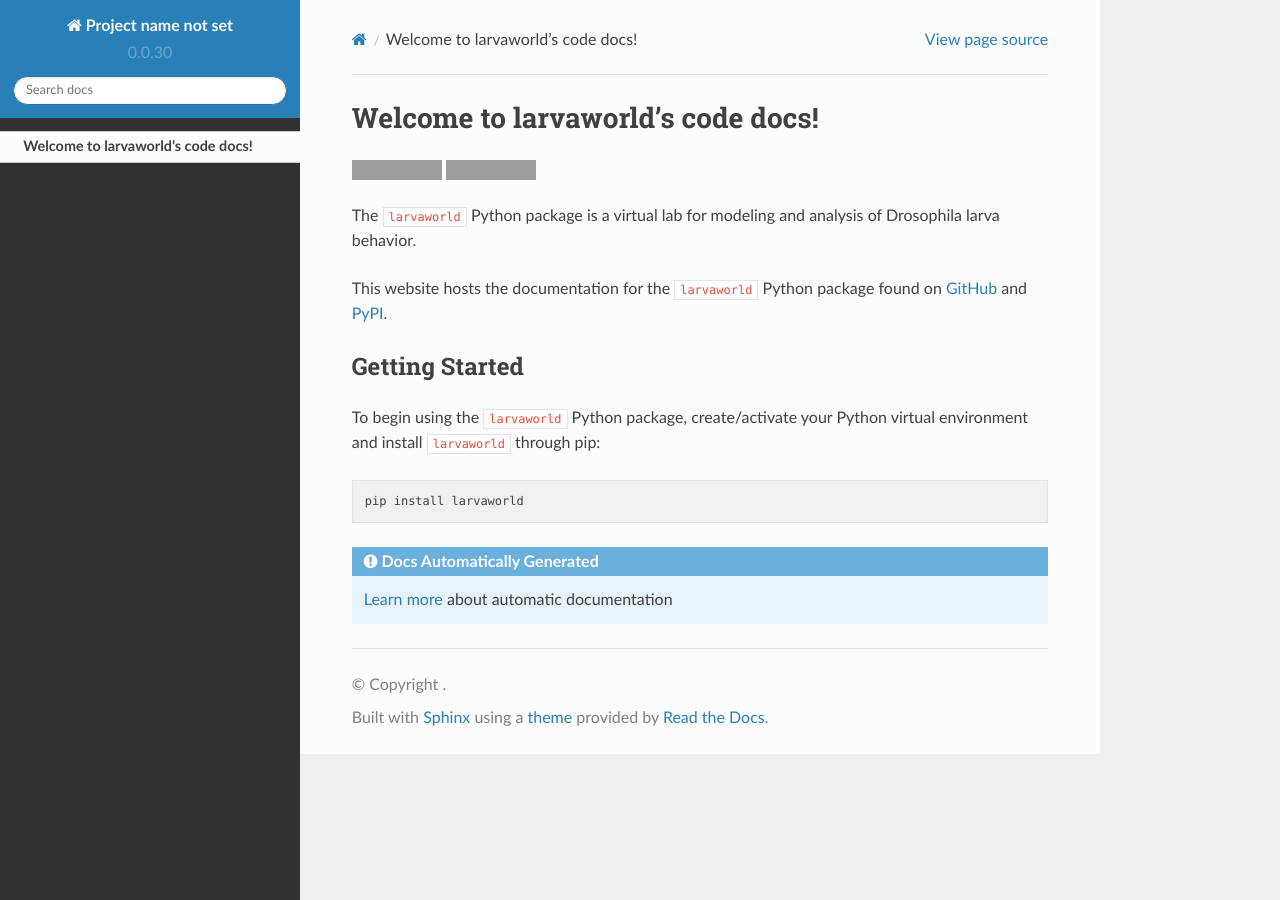
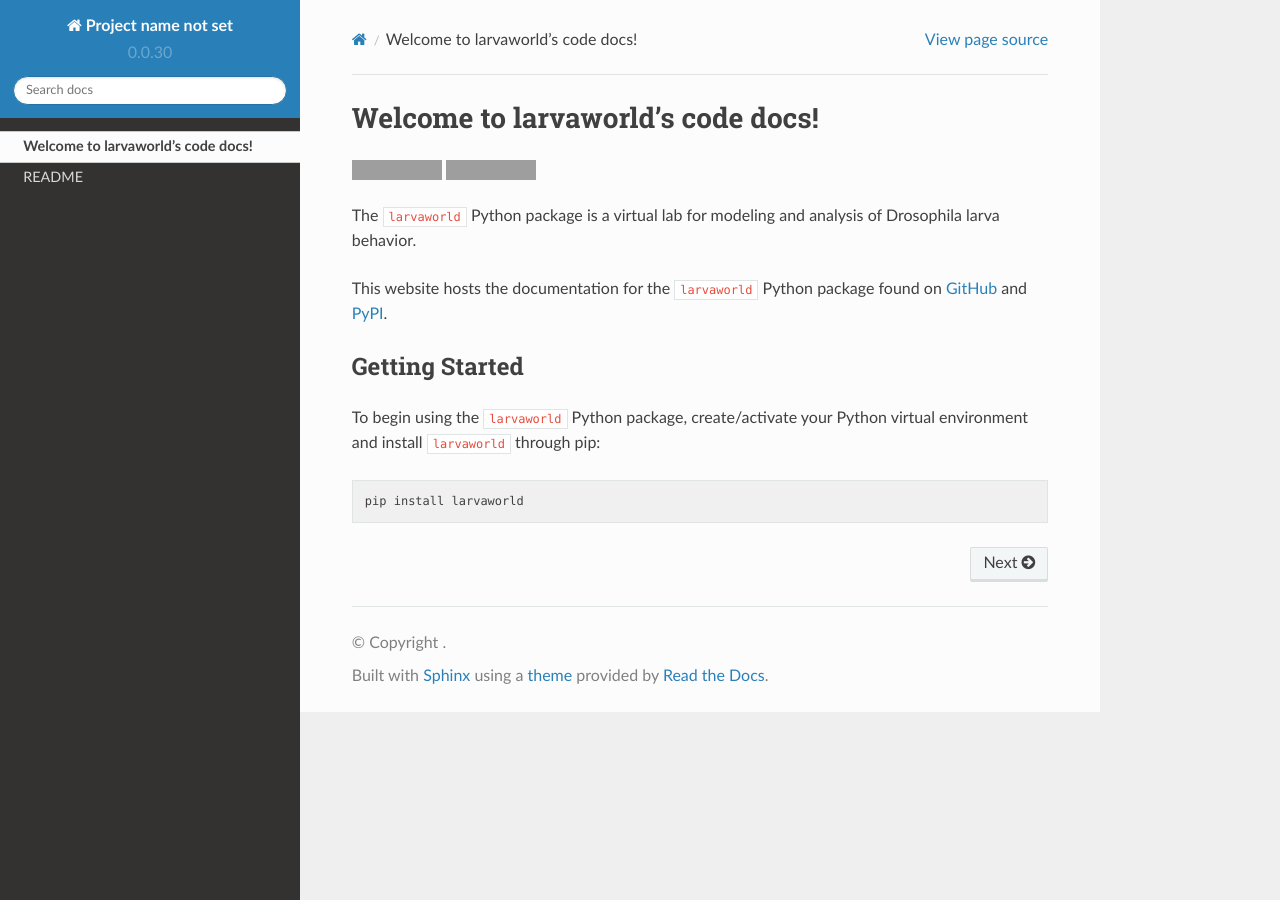
Before and after one commit to nawrotlab/larvaworld, a Sphinx documentation site: the page built from docs/source/index.rst, in a window 1280 px wide. Built offline with Sphinx 7.4.7 and the Read the Docs theme 2.0.0, drawn with Linux system fonts in a browser that asks for light colours; pages that are not in the unit, such as notebooks, are missing from menus; the version number is read from the project's files by our own code; grey boxes are pictures that could not be loaded.

Commit message:
added docs folder

```diff
--- a/docs/source/conf.py
+++ b/docs/source/conf.py
@@ -96,9 +96,45 @@ autodoc_typehints = "description"
 import larvaworld
 #print(larvaworld.__path__)
 
+append_material = """
+
+.. toctree::
+   :maxdepth: 2
+   :caption: Examples
+   :hidden:
+
+   about-examples.rst
+   examples/index
+
+"""
+
+extra = """
+
+.. toctree::
+   :maxdepth: 2
+   :caption: Development Guide
+   :hidden:
+
+   dev-guide/contributing
+   dev-guide/repo-structure
+   dev-guide/templates
+   dev-guide/snippets/index
+   dev-guide/resources
+
+"""
+
 from gendocs import Generator
 gen = Generator()
 gen.DocumentPackages(larvaworld,
                      index_base='../index_base.rst',
-                     showprivate=True
+                     showprivate=True,
+                     notify=False,
+                     intro_pages=[
+                         'readme_link',
+                         #'overview/getting-started',
+                         #'overview/featured',
+                         #'overview/agu-2018',
+                     ],
+                     # append_material=append_material,
+                     # extra=extra,
                     )
--- a/docs/source/index.rst
+++ b/docs/source/index.rst
@@ -28,10 +28,15 @@ environment and install ``larvaworld`` through pip:
     pip install larvaworld
 
 
+
+
+
+
 .. toctree::
    :hidden:
 
    self
+   readme_link
 
 
 
@@ -42,10 +47,3 @@ environment and install ``larvaworld`` through pip:
 
 
    content/larvaworld/index.rst
-
-.. admonition:: Docs Automatically Generated
-   :class: note
-
-   `Learn more`_ about automatic documentation
-
-.. _Learn more: https://gendocs.readthedocs.io/en/latest/
--- /dev/null
+++ b/docs/source/readme_link.rst
@@ -0,0 +1,5 @@
+
+README
+######
+
+.. include:: ../../README.md
```
Also changed, not shown: docs/index_base.rst (line endings or trailing spaces).
